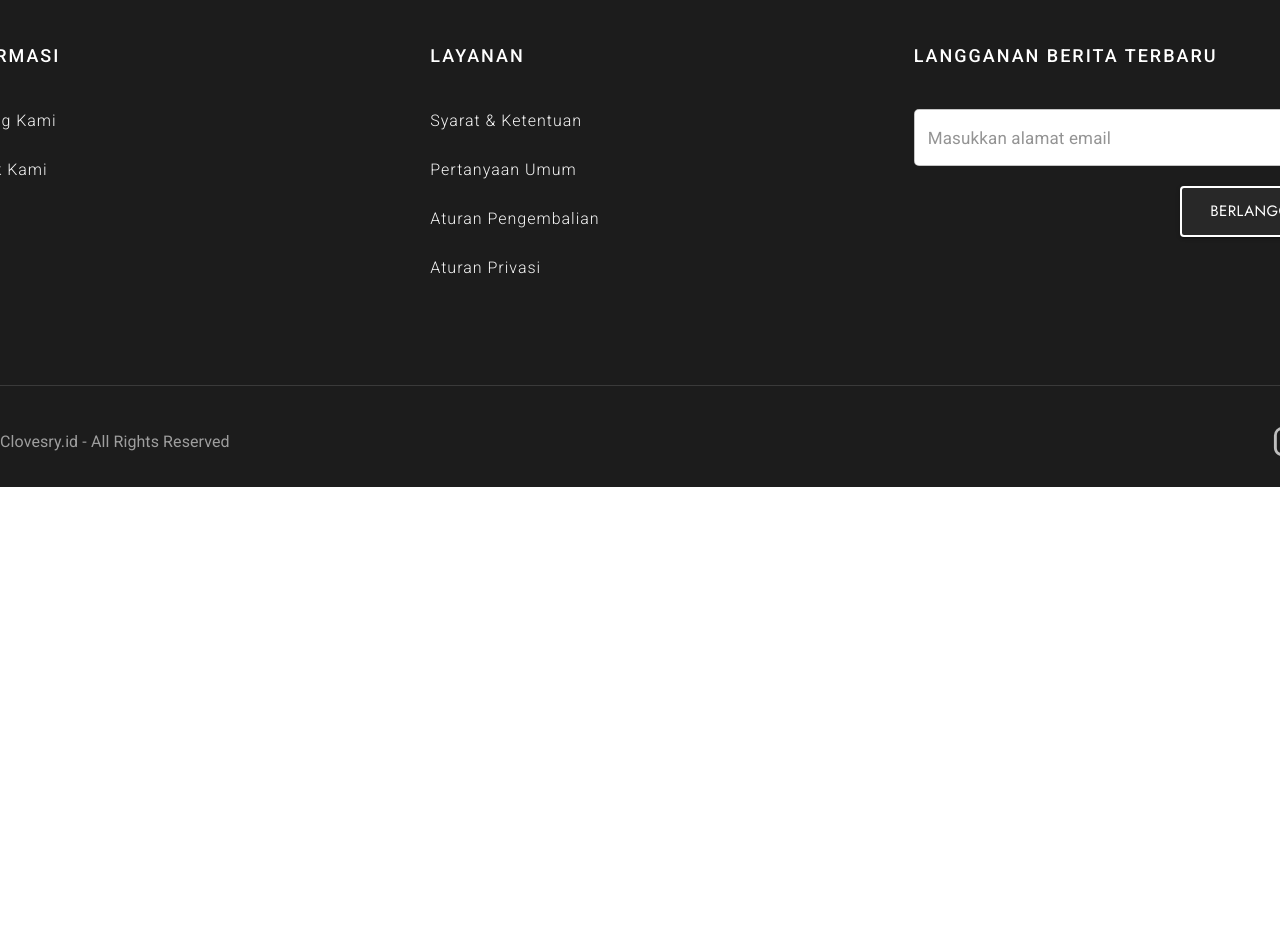
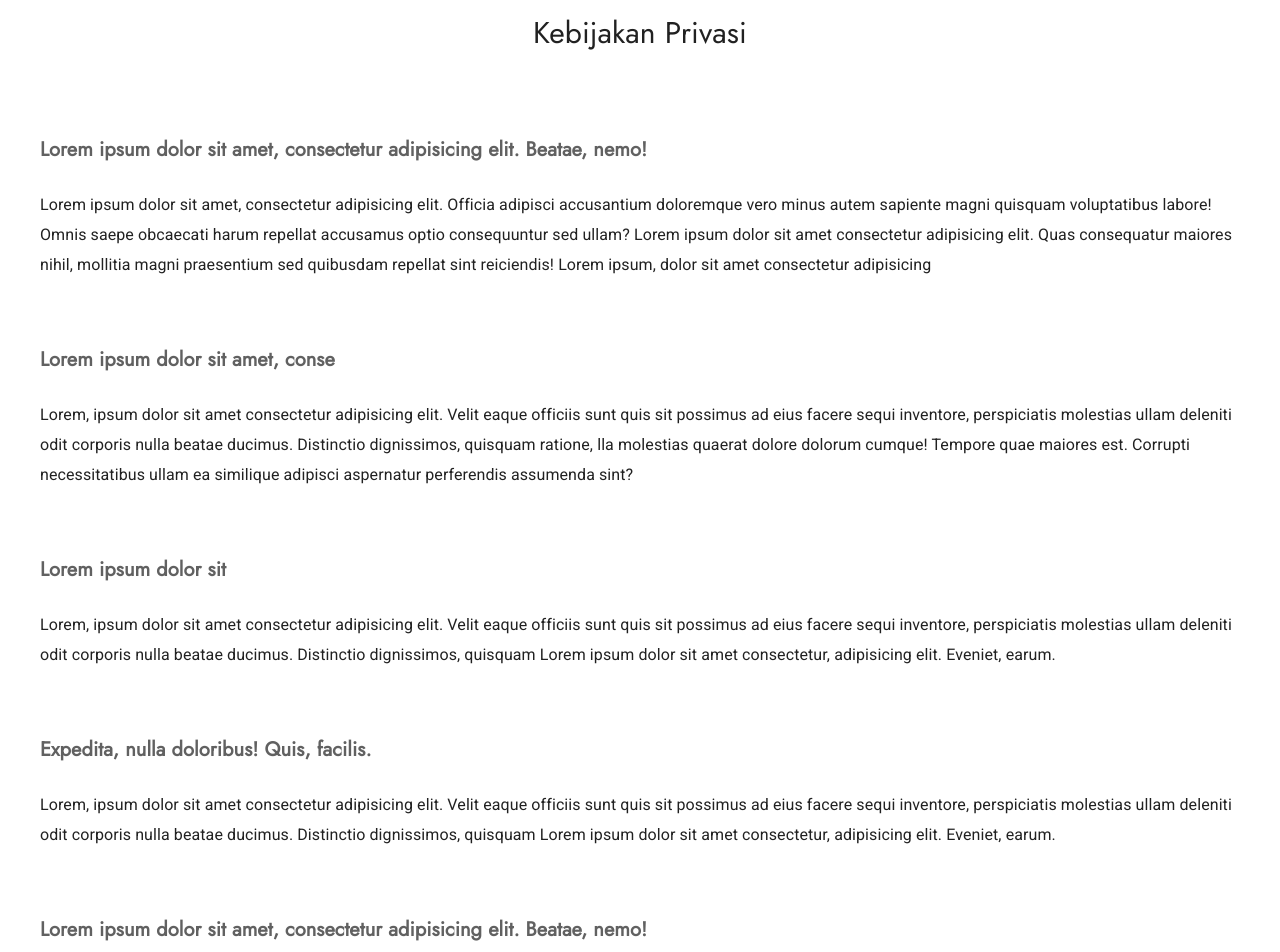
Before and after one commit to ericpeweh/cloversy-store-web, a Next.js app: page /privacy-policy in a window 1280 px wide. Shown: the part 120-1072 px from the top of the page. Before the commit the page ends 800 px from the top, so only its background shows below. Built offline with nearby package versions, Linux system fonts and the light colour scheme.

Commit message:
add /return-policy and /privacy-policy page
- created PrivacyPolicy part
- created ReturnPolicy part

```diff
--- a/pages/privacy-policy.tsx
+++ b/pages/privacy-policy.tsx
@@ -5,7 +5,7 @@ import { NextPage } from "next";
 
 // Components
 import MainWrapper from "../components/PageWrapper/MainWrapper";
-import PrivacyPolicy from "../components/PrivacyPolicy/PrivacyPolicy";
+import PrivacyPolicy from "../parts/PrivacyPolicy/PrivacyPolicy";
 
 const PrivacyPolicyPage: NextPage = () => {
 	return (
--- a/pages/return-policy.tsx
+++ b/pages/return-policy.tsx
@@ -5,7 +5,7 @@ import { NextPage } from "next";
 
 // Components
 import MainWrapper from "../components/PageWrapper/MainWrapper";
-import ReturnPolicy from "../components/ReturnPolicy/ReturnPolicy";
+import ReturnPolicy from "../parts/ReturnPolicy/ReturnPolicy";
 
 const ReturnPolicyPage: NextPage = () => {
 	return (
--- /dev/null
+++ b/parts/PrivacyPolicy/PrivacyPolicy.styles.ts
@@ -0,0 +1,17 @@
+// Dependencies
+import { styled } from "@mui/system";
+
+export const PrivacyPolicyContainer = styled("section")({
+	display: "flex",
+	flexDirection: "column",
+	alignItems: "center",
+	paddingBottom: "10rem"
+});
+
+export const ContentContainer = styled("div")({
+	width: "120rem",
+	margin: "3rem 0 10rem",
+	"& > p": {
+		marginBottom: "3rem"
+	}
+});
--- /dev/null
+++ b/parts/PrivacyPolicy/PrivacyPolicy.tsx
@@ -0,0 +1,75 @@
+// Dependencies
+import React from "react";
+
+// Styles
+import { PrivacyPolicyContainer } from "./PrivacyPolicy.styles";
+
+// Components
+import ContentContainer from "../../components/ContentContainer/ContentContainer";
+import PageTitle from "../../components/PageTitle/PageTitle";
+import ContentDescription from "../../components/ContentDescription/ContentDescription";
+import ContentTitle from "../../components/ContentTitle/ContentTitle";
+
+const PrivacyPolicy = () => {
+	return (
+		<PrivacyPolicyContainer>
+			<PageTitle>Kebijakan Privasi</PageTitle>
+			<ContentContainer>
+				<ContentTitle>
+					Lorem ipsum dolor sit amet, consectetur adipisicing elit. Beatae, nemo!
+				</ContentTitle>
+				<ContentDescription>
+					Lorem ipsum dolor sit amet, consectetur adipisicing elit. Officia adipisci accusantium
+					doloremque vero minus autem sapiente magni quisquam voluptatibus labore! Omnis saepe
+					obcaecati harum repellat accusamus optio consequuntur sed ullam? Lorem ipsum dolor sit
+					amet consectetur adipisicing elit. Quas consequatur maiores nihil, mollitia magni
+					praesentium sed quibusdam repellat sint reiciendis! Lorem ipsum, dolor sit amet
+					consectetur adipisicing
+				</ContentDescription>
+			</ContentContainer>
+			<ContentContainer>
+				<ContentTitle>Lorem ipsum dolor sit amet, conse</ContentTitle>
+				<ContentDescription>
+					Lorem, ipsum dolor sit amet consectetur adipisicing elit. Velit eaque officiis sunt quis
+					sit possimus ad eius facere sequi inventore, perspiciatis molestias ullam deleniti odit
+					corporis nulla beatae ducimus. Distinctio dignissimos, quisquam ratione, lla molestias
+					quaerat dolore dolorum cumque! Tempore quae maiores est. Corrupti necessitatibus ullam ea
+					similique adipisci aspernatur perferendis assumenda sint?
+				</ContentDescription>
+			</ContentContainer>
+			<ContentContainer>
+				<ContentTitle>Lorem ipsum dolor sit</ContentTitle>
+				<ContentDescription>
+					Lorem, ipsum dolor sit amet consectetur adipisicing elit. Velit eaque officiis sunt quis
+					sit possimus ad eius facere sequi inventore, perspiciatis molestias ullam deleniti odit
+					corporis nulla beatae ducimus. Distinctio dignissimos, quisquam Lorem ipsum dolor sit amet
+					consectetur, adipisicing elit. Eveniet, earum.
+				</ContentDescription>
+			</ContentContainer>
+			<ContentContainer>
+				<ContentTitle>Expedita, nulla doloribus! Quis, facilis.</ContentTitle>
+				<ContentDescription>
+					Lorem, ipsum dolor sit amet consectetur adipisicing elit. Velit eaque officiis sunt quis
+					sit possimus ad eius facere sequi inventore, perspiciatis molestias ullam deleniti odit
+					corporis nulla beatae ducimus. Distinctio dignissimos, quisquam Lorem ipsum dolor sit amet
+					consectetur, adipisicing elit. Eveniet, earum.
+				</ContentDescription>
+			</ContentContainer>
+			<ContentContainer>
+				<ContentTitle>
+					Lorem ipsum dolor sit amet, consectetur adipisicing elit. Beatae, nemo!
+				</ContentTitle>
+				<ContentDescription>
+					Lorem, ipsum dolor sit amet consectetur adipisicing elit. Velit eaque officiis sunt quis
+					sit possimus ad eius facere sequi inventore, perspiciatis molestias ullam deleniti odit
+					corporis nulla beatae ducimus. Distinctio dignissimos, quisquam ratione, quos dicta a
+					atque officiis sunt corrupti nulla molestias quaerat dolore dolorum cumque! Tempore quae
+					maiores est. Corrupti necessitatibus ullam ea similique adipisci aspernatur perferendis
+					assumenda sint?
+				</ContentDescription>
+			</ContentContainer>
+		</PrivacyPolicyContainer>
+	);
+};
+
+export default PrivacyPolicy;
```
Also changed, not shown: parts/ReturnPolicy/ReturnPolicy.styles.ts (added, +16 -0 lines), parts/ReturnPolicy/ReturnPolicy.tsx (added, +53 -0 lines).
